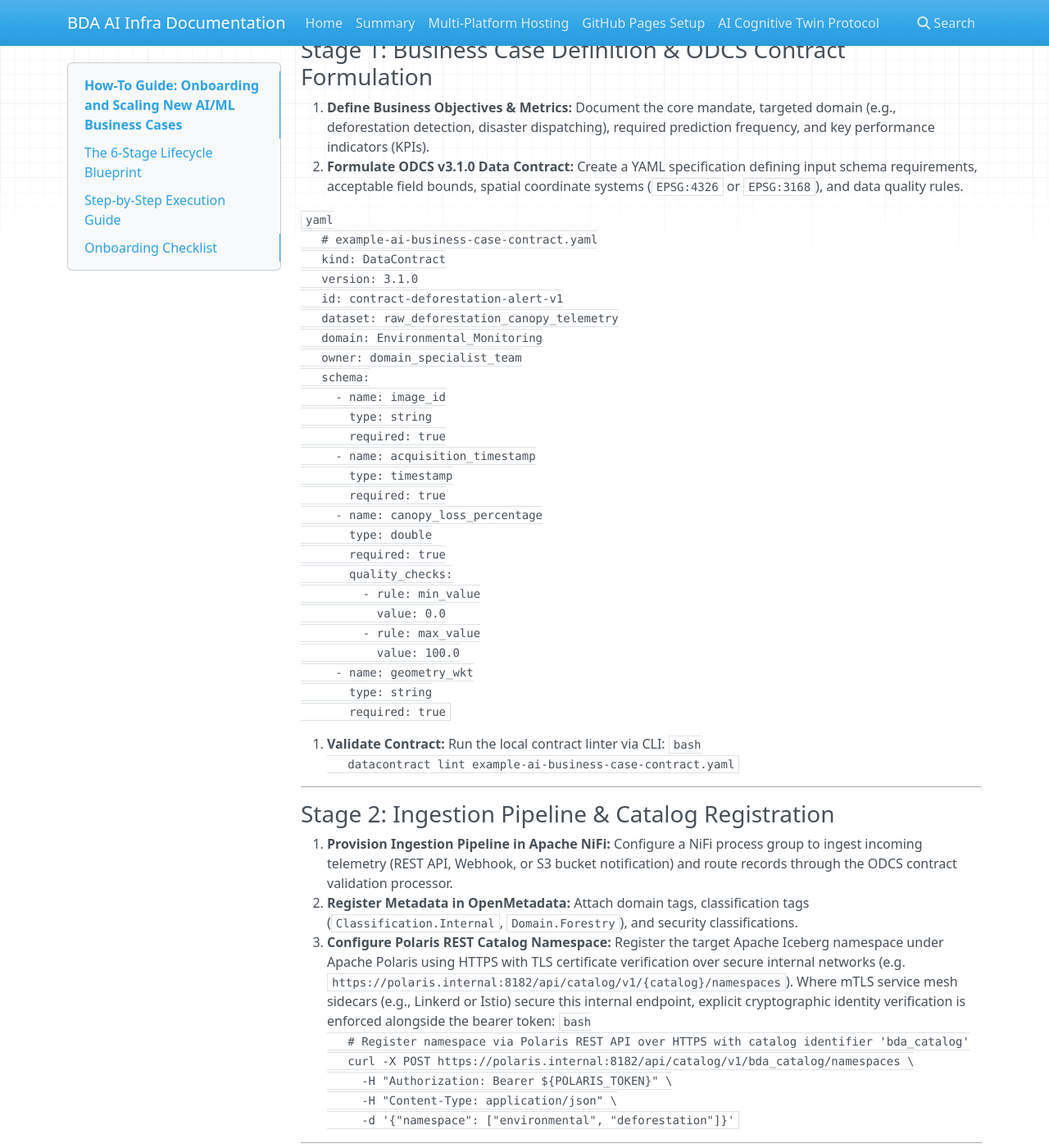
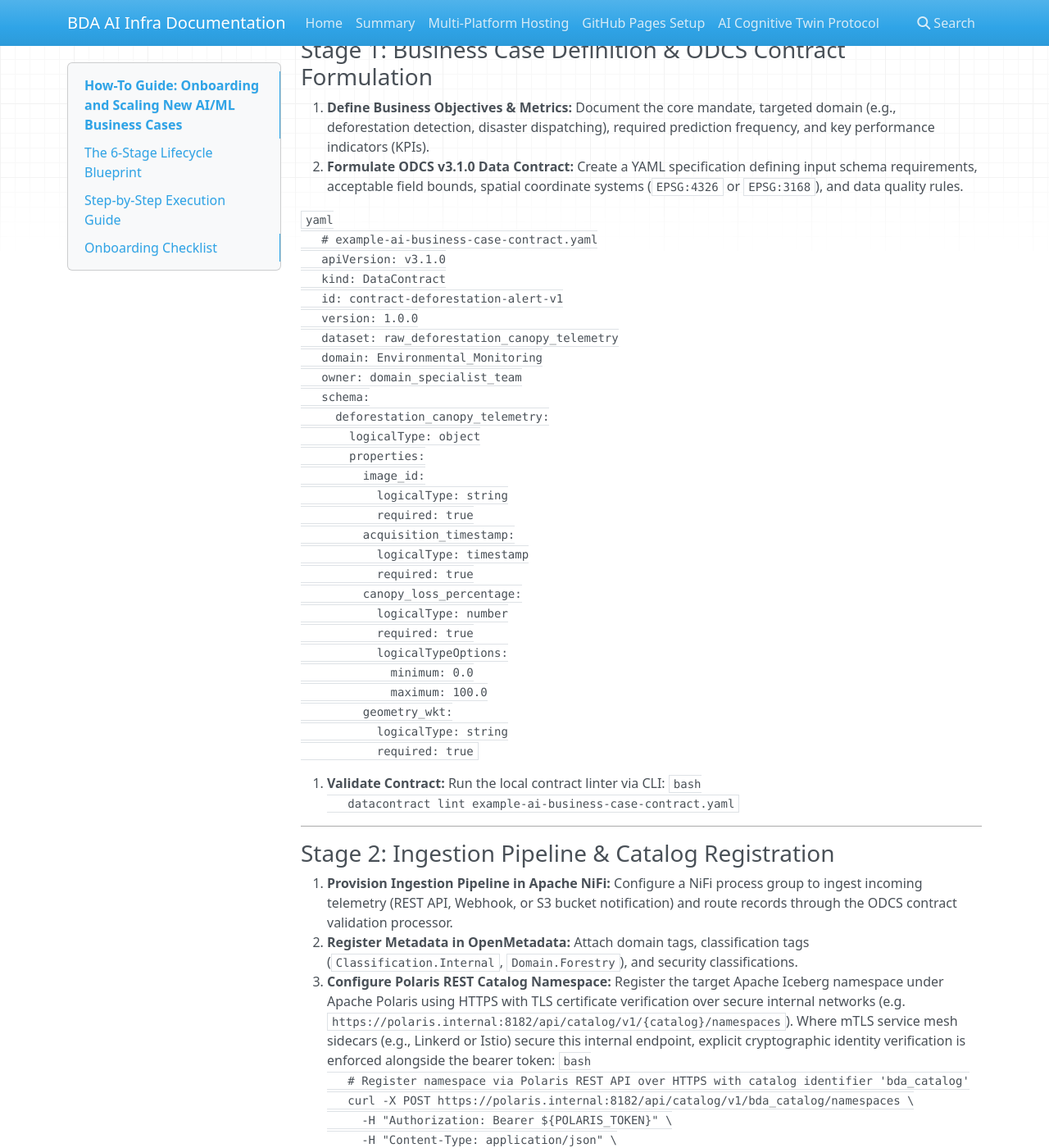
Before and after one commit to linuxmalaysia/bda-ai-infra, an MkDocs documentation site: the page built from docs/how-to-guides/onboarding-new-ai-business-cases.md, in a window 1280 px wide and 1400 px high, scrolled down 516 px. Shown: the whole window at 82% size. Built offline with MkDocs 1.6.1, drawn with Linux system fonts in a browser that asks for light colours; nearby versions of some CDN libraries.

Commit message:
docs: update ODCS contract shape and clarify MLOps tool roles
- Update ODCS contract in onboarding-new-ai-business-cases.md to valid v3.1.0 schema with apiVersion, logicalType, and logicalTypeOptions
- Explicitly label DuckDB vss as experimental in 5-year-bda-ai-roadmap-and-business-case.md
- Clarify Feast, MLflow, and DuckDB role separation across Year 4 and Stage 3

Co-authored-by: google-labs-jules[bot] <161369871+google-labs-jules[bot]@users.noreply.github.com>

````diff
--- a/docs/how-to-guides/onboarding-new-ai-business-cases.md
+++ b/docs/how-to-guides/onboarding-new-ai-business-cases.md
@@ -50,30 +50,32 @@ To maintain zero-trust security and data sovereignty while encouraging rapid AI
 
    ```yaml
    # example-ai-business-case-contract.yaml
+   apiVersion: v3.1.0
    kind: DataContract
-   version: 3.1.0
    id: contract-deforestation-alert-v1
+   version: 1.0.0
    dataset: raw_deforestation_canopy_telemetry
    domain: Environmental_Monitoring
    owner: domain_specialist_team
    schema:
-     - name: image_id
-       type: string
-       required: true
-     - name: acquisition_timestamp
-       type: timestamp
-       required: true
-     - name: canopy_loss_percentage
-       type: double
-       required: true
-       quality_checks:
-         - rule: min_value
-           value: 0.0
-         - rule: max_value
-           value: 100.0
-     - name: geometry_wkt
-       type: string
-       required: true
+     deforestation_canopy_telemetry:
+       logicalType: object
+       properties:
+         image_id:
+           logicalType: string
+           required: true
+         acquisition_timestamp:
+           logicalType: timestamp
+           required: true
+         canopy_loss_percentage:
+           logicalType: number
+           required: true
+           logicalTypeOptions:
+             minimum: 0.0
+             maximum: 100.0
+         geometry_wkt:
+           logicalType: string
+           required: true
    ```
 
 3. **Validate Contract:** Run the local contract linter via CLI:
````
Also changed, not shown: docs/reference/5-year-bda-ai-roadmap-and-business-case.md (+4 -4 lines).
